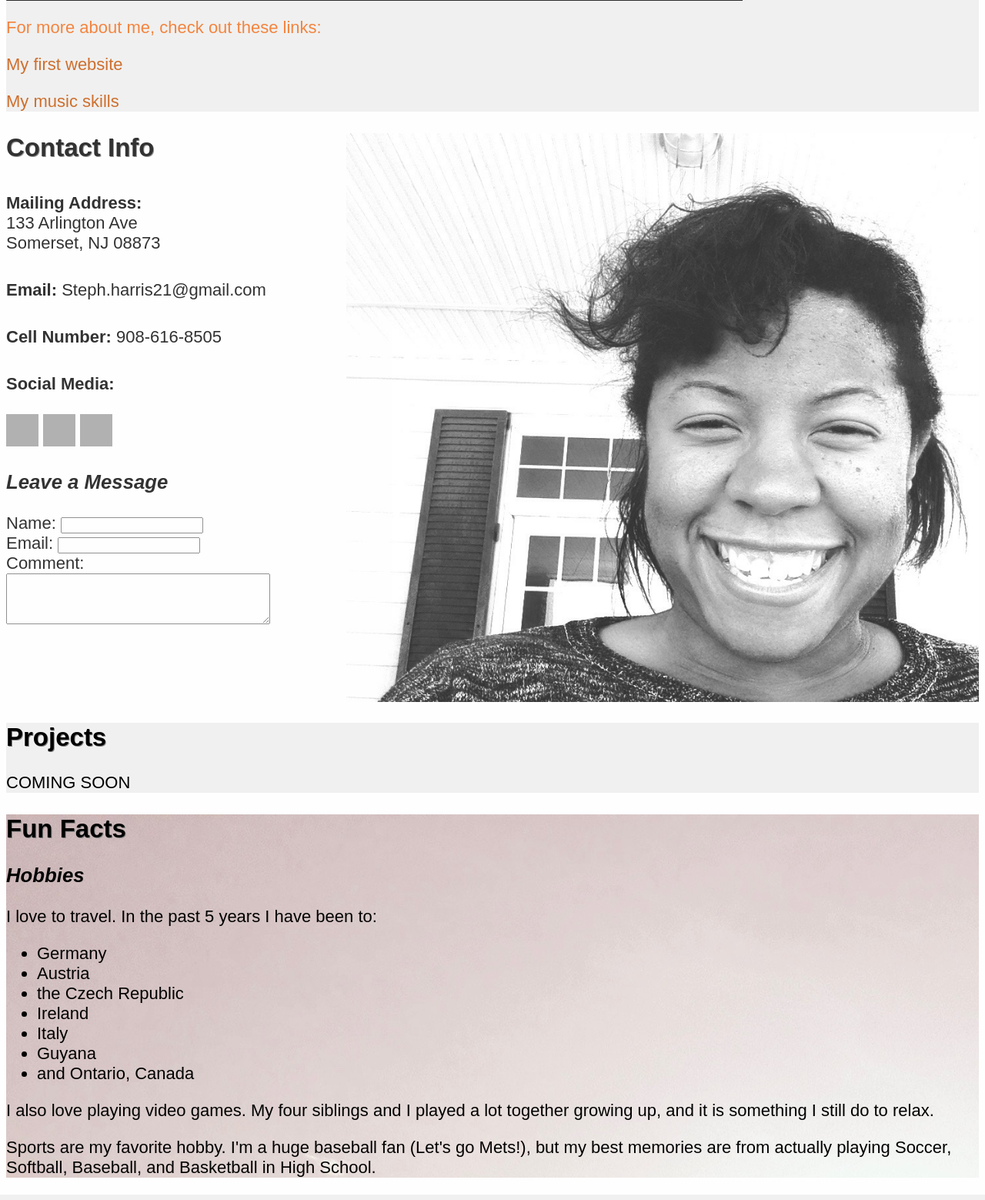
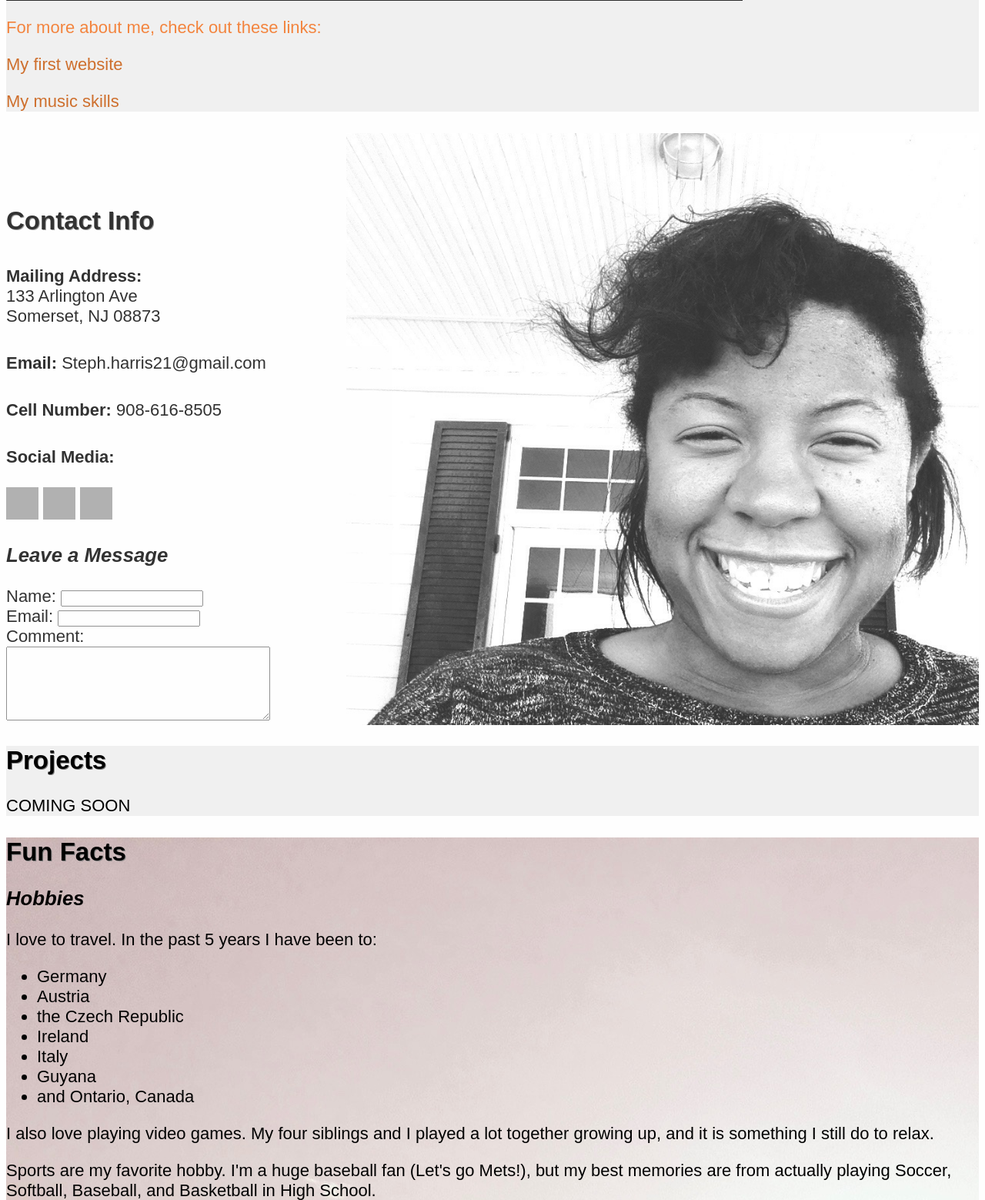
Before and after one commit to Steph-harris/Portfolio, a PHP site: page / in a window 1280 px wide. Shown: the part 1329-2888 px from the top of the page at 77% size. Run offline with PHP 8.4, Linux system fonts and the light colour scheme; grey boxes are pictures that could not be loaded.

Commit message:
adjusted contact css

```diff
--- a/Stylesheets/master.css
+++ b/Stylesheets/master.css
@@ -74,6 +74,10 @@ p > a:hover, .bnav a:hover {
 #contact form {
 	padding-bottom: 8%;
 }
+.info {
+	position: relative;
+	top: 95px;
+}
 #about, #projects {
 	background-color: #F0F0F0;
 }
--- a/home.html
+++ b/home.html
@@ -77,7 +77,7 @@
   </section>
 
   <section id="contact">
-
+    <section class="info">
       <h2>Contact Info</h2>
       <p><strong>Mailing Address:</strong><br>
       133 Arlington Ave <br> Somerset, NJ 08873</p>
@@ -88,9 +88,7 @@
       <a href="https://www.linkedin.com/in/stephharris21" target="_blank"><img src="http://lumiaconversationsuk.microsoft.com/wp-content/uploads/2011/12/linkedin-logo.jpg" alt="Stephanie's Linkedin" width="42" height="42" border="0">
       </a>
       <a href="https://github.com/Steph-harris" target="_blank"><img src="http://cdn.flaticon.com/svg/38/38401.svg" alt="Stephanie's Github" width="42" height="42" border="0"> </a>
-    <a href="http://stackoverflow.com/users/5072001/stephanie-harris" target="_blank"><img src="https://cdn4.iconfinder.com/data/icons/miu-shadow-social/48/stackoverflow_-128.png" alt="Stephanie's Stack" width="42" height="42" border="0">
-    </a>
-
+      <a href="http://stackoverflow.com/users/5072001/stephanie-harris" target="_blank"><img src="https://cdn4.iconfinder.com/data/icons/miu-shadow-social/48/stackoverflow_-128.png" alt="Stephanie's Stack" width="42" height="42" border="0"></a>
       </p>
 
       <h3>Leave a Message</h3>
@@ -103,9 +101,10 @@
         <br>
         Comment:
         <br>
-      <textarea rows ="4" cols="40">
+        <textarea rows ="6" cols="40">
         </textarea>
       </form>
+    </section>
   </section>
 
   <section id ="projects">
```
Lines whose indentation alone changed are shown as unchanged.
